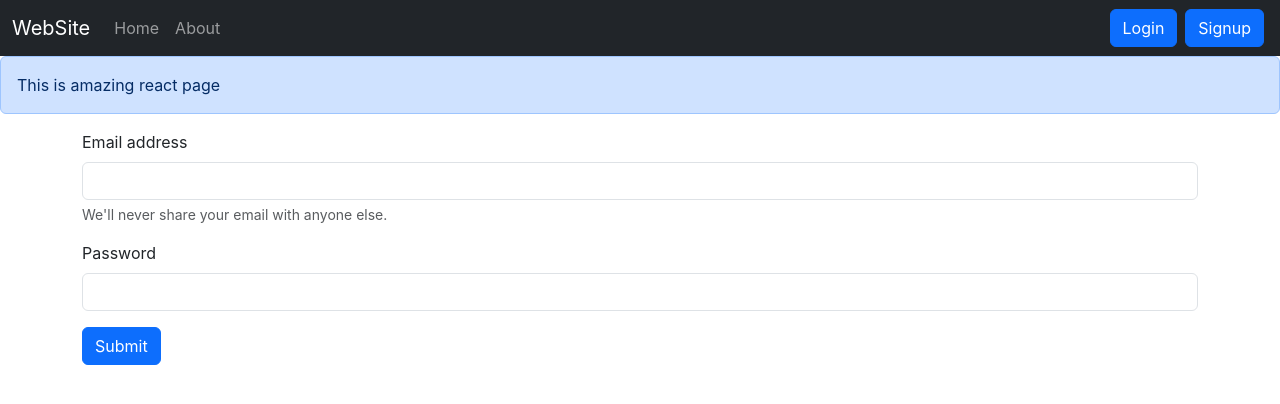
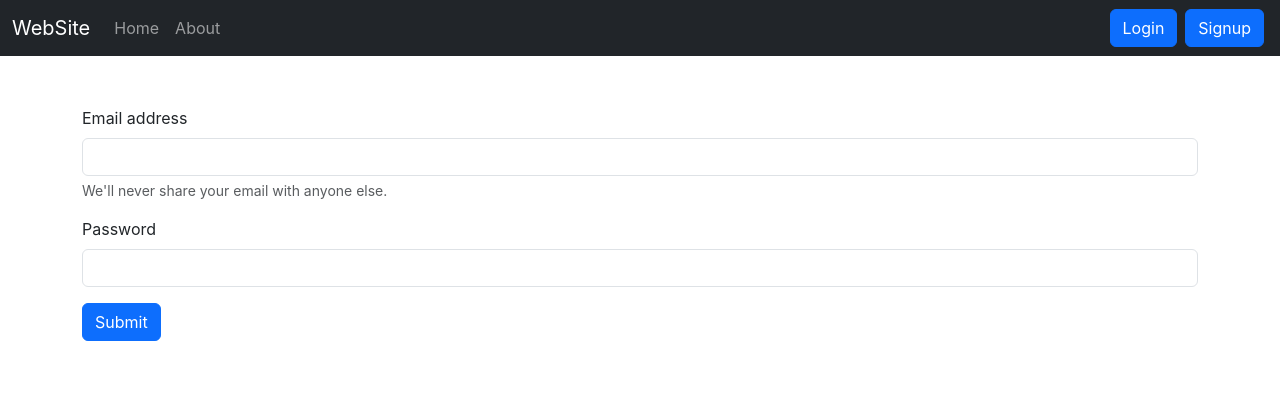
Before and after one commit to sid993100/iNotebook, a React (Create React App) app: page /Login in a window 1280 px wide. Shown: the top 404 px of the page. Built offline with nearby package versions, Linux system fonts and the light colour scheme; the HTML template or start-up script is replaced by a standard one.

Commit message:
working on showAlert---commit(1)

```diff
--- a/src/App.js
+++ b/src/App.js
@@ -8,8 +8,22 @@ import NoteState from "./context/notes/NoteState";
 import Alert from "./components/Alert";
 import Login from "./components/Login";
 import Signup from "./components/Signup";
+import { useState } from "react";
 
 function App() {
+  const [alert, setAlert] = useState(null);
+
+  //creating function to show alert
+  const showAlert = (message, type) => {
+    setAlert({
+      msg: message,
+      type: type,
+    });
+    setTimeout(() => {
+      setAlert(null);
+    }, 1500);
+  };
+
   return (
     <>
       <NoteState>
@@ -18,6 +32,7 @@ function App() {
           <Alert message="This is amazing react page" />
           <div className="container">
             <Routes>
+              {/* <Route path="/" element={<Home />} showAlert={setAlert} /> */}
               <Route path="/" element={<Home />} />
               <Route path="/About" element={<About />} />
               <Route path="/Login" element={<Login />} />
--- a/src/components/Alert.js
+++ b/src/components/Alert.js
@@ -1,13 +1,22 @@
 import React from "react";
 
-const Alert = (props) => {
+function Alert(props) {
+  const capitalize = (word) => {
+    const lower = word.toLowerCase();
+    return lower.charAt(0).toUpperCase() + lower.slice(1);
+  };
   return (
-    <div>
-      <div className="alert alert-primary" role="alert">
-        {props.message}
-      </div>
+    <div style={{ height: "50px" }}>
+      {props.alert && (
+        <div
+          className={`alert alert-${props.alert.type} alert-dismissible fade show`}
+          role="alert"
+        >
+          <strong>{capitalize(props.alert.type)}</strong>: {props.alert.msg}
+        </div>
+      )}
     </div>
   );
-};
+}
 
 export default Alert;
--- a/src/components/Home.js
+++ b/src/components/Home.js
@@ -5,6 +5,7 @@ const Home = () => {
   return (
     <div>
 
+     {/* <Notes showAlert={showAlert} /> */}
      <Notes />
     </div>
   );
```
